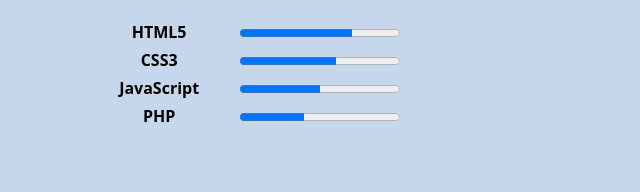
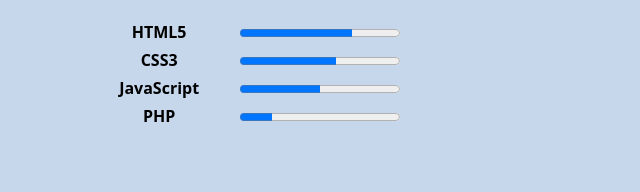
Before and after one commit to BUTMMI/BUTMMI.github.io, a plain HTML site: page index.html in a window 1280 px wide. Shown: the part 3237-3429 px from the top of the page, 397-1037 px from the left. Drawn offline with Linux system fonts and the light colour scheme.

Commit message:
Update index.html

```diff
--- a/index.html
+++ b/index.html
@@ -225,7 +225,7 @@
           <label for="file">PHP</label>
         </th>
         <th>
-          <progress id="file" max="100" value="40"> 40% </progress>
+          <progress id="file" max="100" value="20"> 20% </progress>
         </th>
         </table>
           <br>
```
